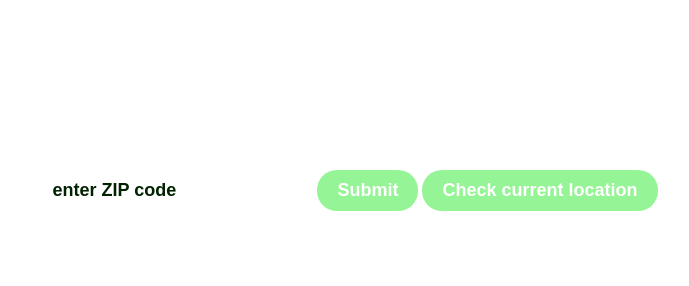
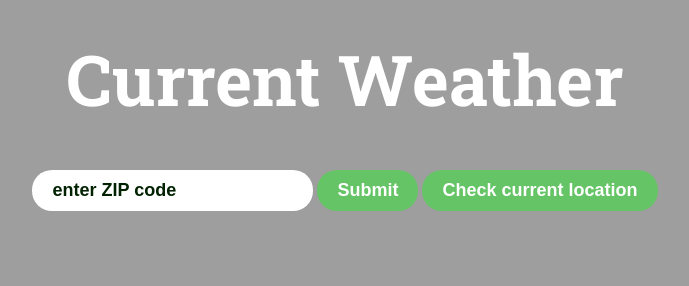
Before and after one commit to johnwquarles/weather-app, a plain HTML site: page index.html in a window 1280 px wide. Shown: the whole page, without its empty margins (295-984 px from the left). Drawn offline with Linux system fonts and the light colour scheme; the site is published under a folder, as on GitHub Pages, so addresses that start at the root find nothing; no server answers.

Commit message:
no slash preceding bg.jpg

```diff
--- a/main.css
+++ b/main.css
@@ -2,7 +2,7 @@ body {
   text-align: center;
 /*  background-color: #000000;*/
   font-family: 'Roboto Slab', serif;
-  background: url("/bg.jpg") no-repeat center center fixed;
+  background: url("bg.jpg") no-repeat center center fixed;
   -webkit-background-size: cover;
   -moz-background-size: cover;
   -o-background-size: cover;
```
